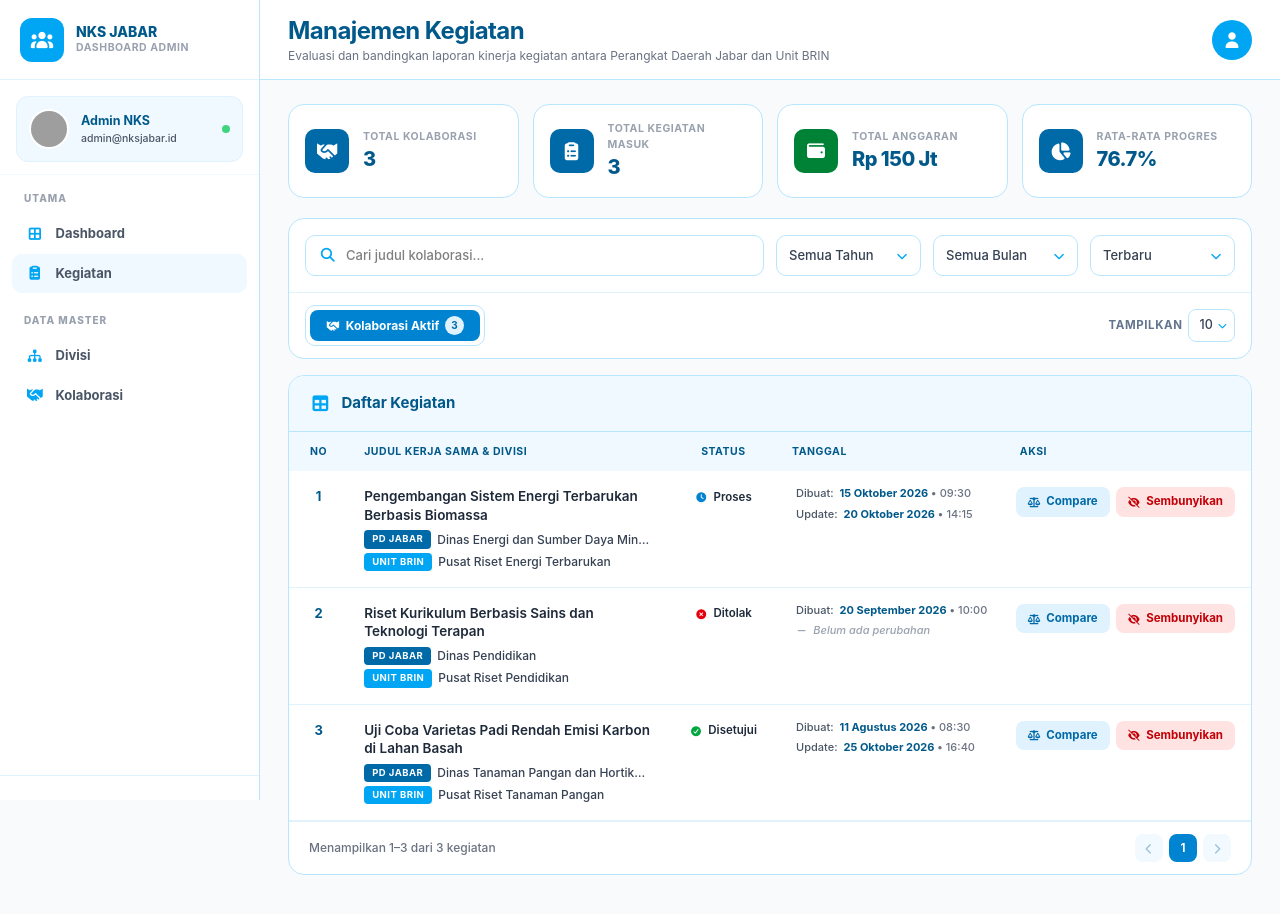
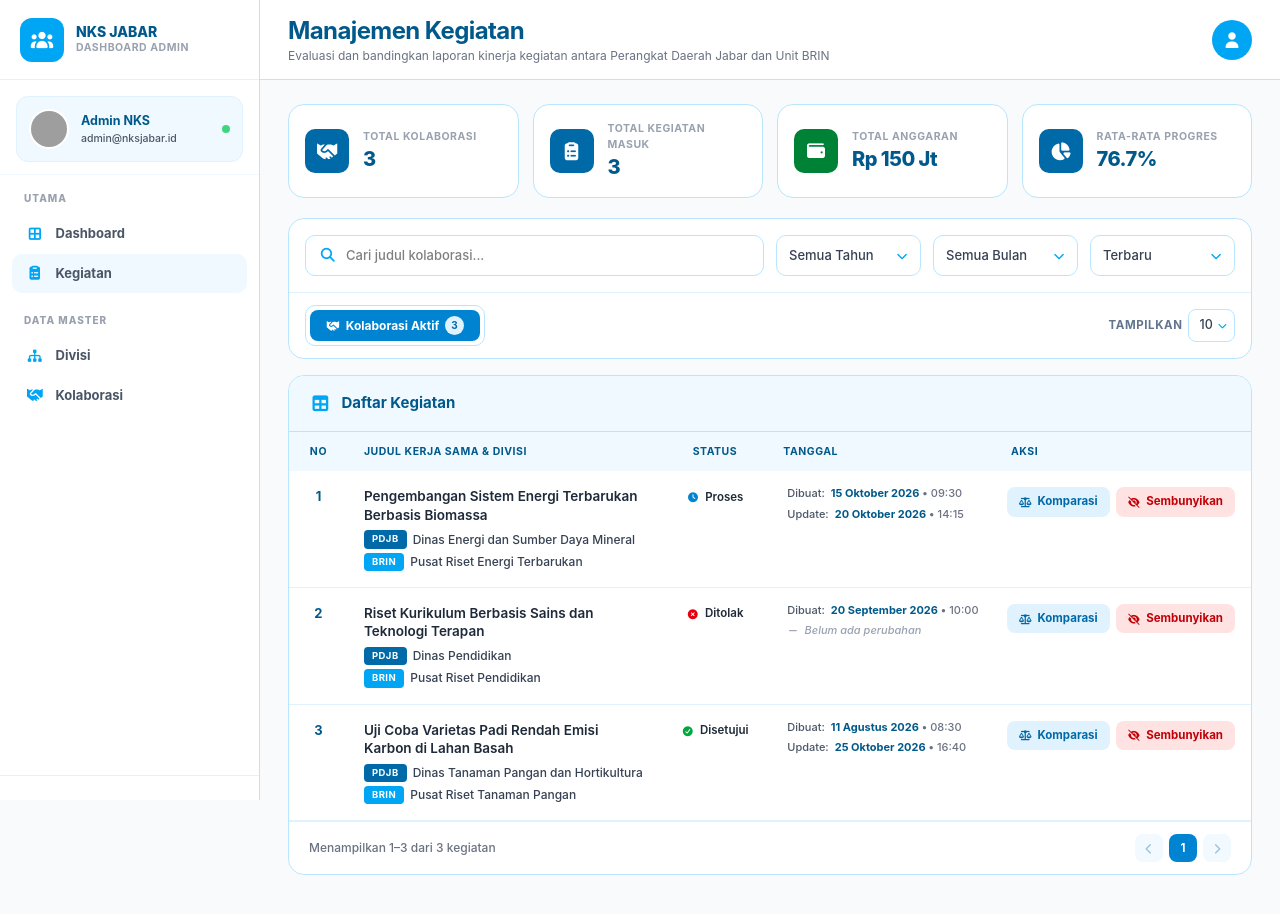
Before and after one commit to YudoTheEngineer/nks-fe, a Vue app: page /activities in a window 1280 px wide. Shown: the top 914 px of the page. Built offline with nearby package versions, Linux system fonts and the light colour scheme; grey boxes are pictures that could not be loaded.

Commit message:
style: Changes on Activity Table

```diff
--- a/src/components/ActivitiesTable.vue
+++ b/src/components/ActivitiesTable.vue
@@ -165,13 +165,13 @@
 
                             <div class="space-y-1">
                                 <div class="flex items-center gap-1.5 min-w-0">
-                                    <span class="shrink-0 inline-block text-[9.5px] font-bold px-2 py-0.5 rounded tracking-wider uppercase bg-sky-700 text-white">PD Jabar</span>
+                                    <span class="shrink-0 inline-block text-[9.5px] font-bold px-2 py-0.5 rounded tracking-wider uppercase bg-sky-700 text-white">PDJB</span>
                                     <span class="truncate text-[12px] font-medium text-gray-700" :title="row.item.jbrDivision?.name ?? row.item.jbr_division?.name ?? '-'">
                                         {{ row.item.jbrDivision?.name ?? row.item.jbr_division?.name ?? '-' }}
                                     </span>
                                 </div>
                                 <div class="flex items-center gap-1.5 min-w-0">
-                                    <span class="shrink-0 inline-block text-[9.5px] font-bold px-2 py-0.5 rounded tracking-wider uppercase bg-sky-500 text-white">Unit BRIN</span>
+                                    <span class="shrink-0 inline-block text-[9.5px] font-bold px-2 py-0.5 rounded tracking-wider uppercase bg-sky-500 text-white">BRIN</span>
                                     <span class="truncate text-[12px] font-medium text-gray-700" :title="row.item.mtrDivision?.name ?? row.item.mtr_division?.name ?? '-'">
                                         {{ row.item.mtrDivision?.name ?? row.item.mtr_division?.name ?? '-' }}
                                     </span>
@@ -218,7 +218,7 @@
                                 class="cursor-pointer select-none inline-flex items-center gap-1.5 px-3 py-1.5 bg-sky-100 text-sky-700 hover:bg-sky-700 hover:text-white rounded-lg text-[11.5px] font-bold transition-colors"
                             >
                                 <i class="fas fa-scale-balanced text-[10px]"></i>
-                                <span>Compare</span>
+                                <span>Komparasi</span>
                             </button>
 
                             <button
```
